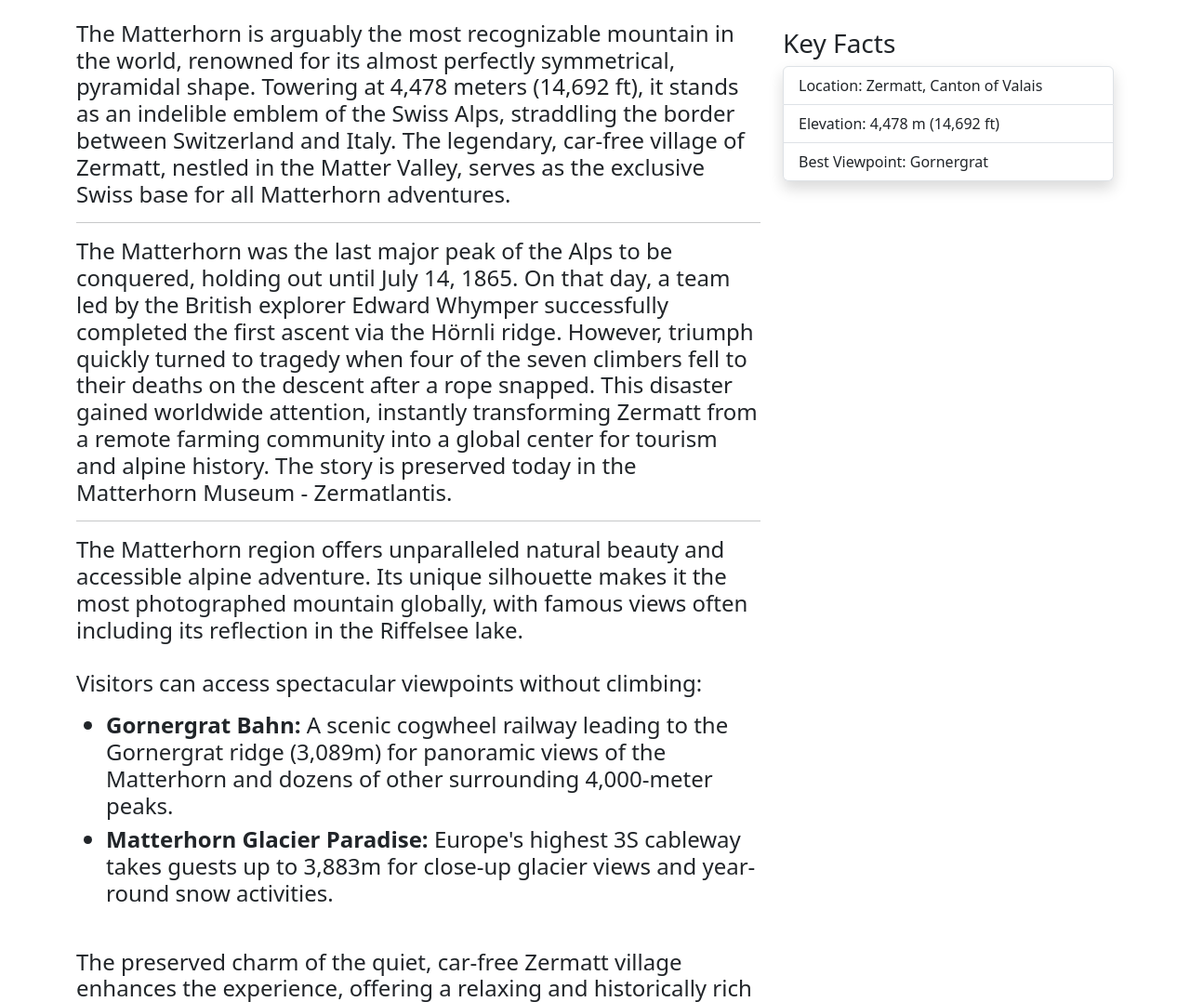
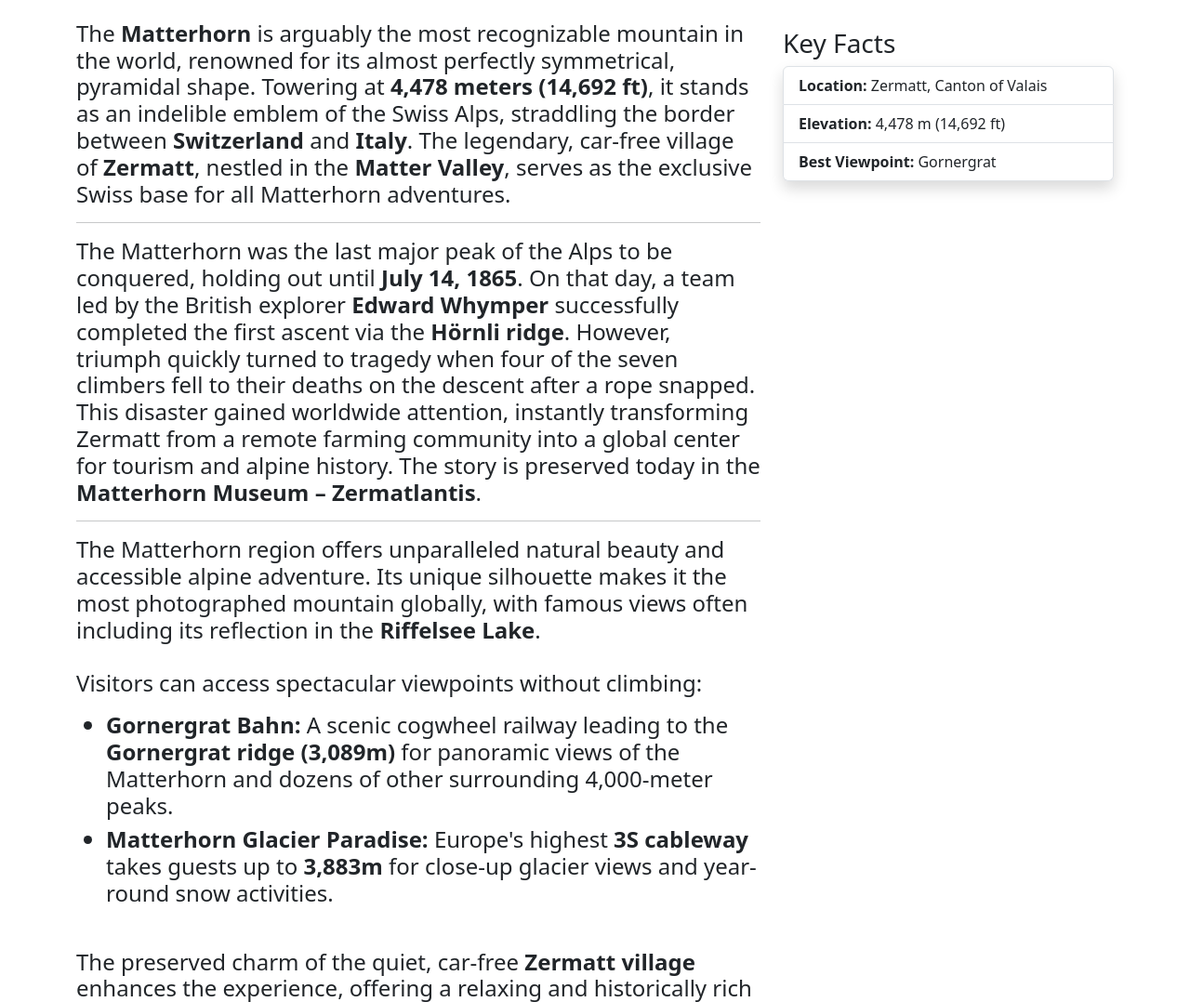
Before and after one commit to akarieie/Switzerland, a plain HTML site: page matternhorn.html in a window 1280 px wide. Shown: the part 383-1461 px from the top of the page at 93% size. Drawn offline with nearby package versions, Linux system fonts and the light colour scheme.

Commit message:
improvement on some pages

```diff
--- a/matternhorn.html
+++ b/matternhorn.html
@@ -46,57 +46,63 @@
         </div>
 
         <div class="row">
-            <div class=" col-md-6 col-lg-8">
+            <div class="col-md-6 col-lg-8">
                 <div class="h4 fw-normal text-justify">
-                    The Matterhorn is arguably the most recognizable mountain in the world, renowned for its almost
+                    The <strong>Matterhorn</strong> is arguably the most recognizable mountain in the world, renowned
+                    for its almost
                     perfectly symmetrical, pyramidal shape.
-                    Towering at 4,478 meters (14,692 ft), it stands as an indelible emblem of the Swiss Alps, straddling
-                    the border between Switzerland and Italy.
-                    The legendary, car-free village of Zermatt, nestled in the Matter Valley, serves as the exclusive
+                    Towering at <strong>4,478 meters (14,692 ft)</strong>, it stands as an indelible emblem of the Swiss
+                    Alps, straddling
+                    the border between <strong>Switzerland</strong> and <strong>Italy</strong>.
+                    The legendary, car-free village of <strong>Zermatt</strong>, nestled in the <strong>Matter
+                        Valley</strong>, serves as the exclusive
                     Swiss base for all Matterhorn adventures.
                     <hr>
-                    The Matterhorn was the last major peak of the Alps to be conquered, holding out until July 14, 1865.
-                    On that day, a team led by the British explorer Edward Whymper successfully completed the first
-                    ascent via the Hörnli ridge.
+                    The Matterhorn was the last major peak of the Alps to be conquered, holding out until <strong>July
+                        14, 1865</strong>.
+                    On that day, a team led by the British explorer <strong>Edward Whymper</strong> successfully
+                    completed the first
+                    ascent via the <strong>Hörnli ridge</strong>.
                     However, triumph quickly turned to tragedy when four of the seven climbers fell to their deaths on
                     the descent after a rope snapped.
                     This disaster gained worldwide attention, instantly transforming Zermatt from a remote farming
                     community into a global center for tourism and alpine history.
-                    The story is preserved today in the Matterhorn Museum - Zermatlantis.
+                    The story is preserved today in the <strong>Matterhorn Museum – Zermatlantis</strong>.
                     <hr>
                     The Matterhorn region offers unparalleled natural beauty and accessible alpine adventure. Its unique
                     silhouette makes it the most photographed mountain globally, with famous views often including its
-                    reflection in the Riffelsee lake.
+                    reflection in the <strong>Riffelsee Lake</strong>.
                     <br><br>
                     Visitors can access spectacular viewpoints without climbing:
-                    <ul class=" list mt-3">
+                    <ul class="list mt-3">
                         <li>
-                            <strong>Gornergrat Bahn:</strong> A scenic cogwheel railway leading to the Gornergrat ridge
-                            (3,089m)
+                            <strong>Gornergrat Bahn:</strong> A scenic cogwheel railway leading to the
+                            <strong>Gornergrat ridge (3,089m)</strong>
                             for panoramic views of the Matterhorn and dozens of other surrounding 4,000-meter peaks.
                         </li>
                         <li class="mt-2">
-                            <strong>Matterhorn Glacier Paradise:</strong> Europe's highest 3S cableway takes guests up
-                            to 3,883m
-                            for close-up glacier views and year-round snow activities.
+                            <strong>Matterhorn Glacier Paradise:</strong> Europe's highest <strong>3S cableway</strong>
+                            takes guests up
+                            to <strong>3,883m</strong> for close-up glacier views and year-round snow activities.
                         </li>
                     </ul>
                     <br>
-                    The preserved charm of the quiet, car-free Zermatt village enhances the experience, offering a
-                    relaxing and
-                    historically rich base for exploring the monumental surroundings.
+                    The preserved charm of the quiet, car-free <strong>Zermatt village</strong> enhances the experience,
+                    offering a
+                    relaxing and historically rich base for exploring the monumental surroundings.
                 </div>
             </div>
 
             <div class="col-md-4 col-lg-4">
                 <h3 class="mt-2">Key Facts</h3>
                 <ul class="list-group bg-light shadow">
-                    <li class="list-group-item">Location: Zermatt, Canton of Valais</li>
-                    <li class="list-group-item">Elevation: 4,478 m (14,692 ft)</li>
-                    <li class="list-group-item">Best Viewpoint: Gornergrat</li>
+                    <li class="list-group-item"><strong>Location:</strong> Zermatt, Canton of Valais</li>
+                    <li class="list-group-item"><strong>Elevation:</strong> 4,478 m (14,692 ft)</li>
+                    <li class="list-group-item"><strong>Best Viewpoint:</strong> Gornergrat</li>
                 </ul>
             </div>
         </div>
+
         <div class="container_fluid py-1">
             <div class="row" id="carousel">
                 <div class="col-md-10 col-lg-12">
```
Also changed, not shown: index.html (+1 -1 lines).
